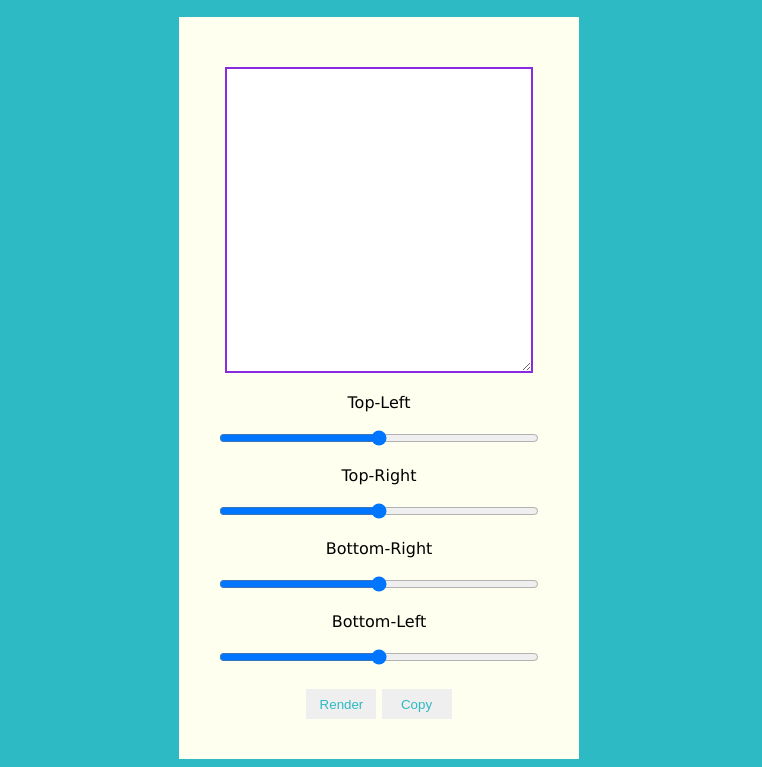
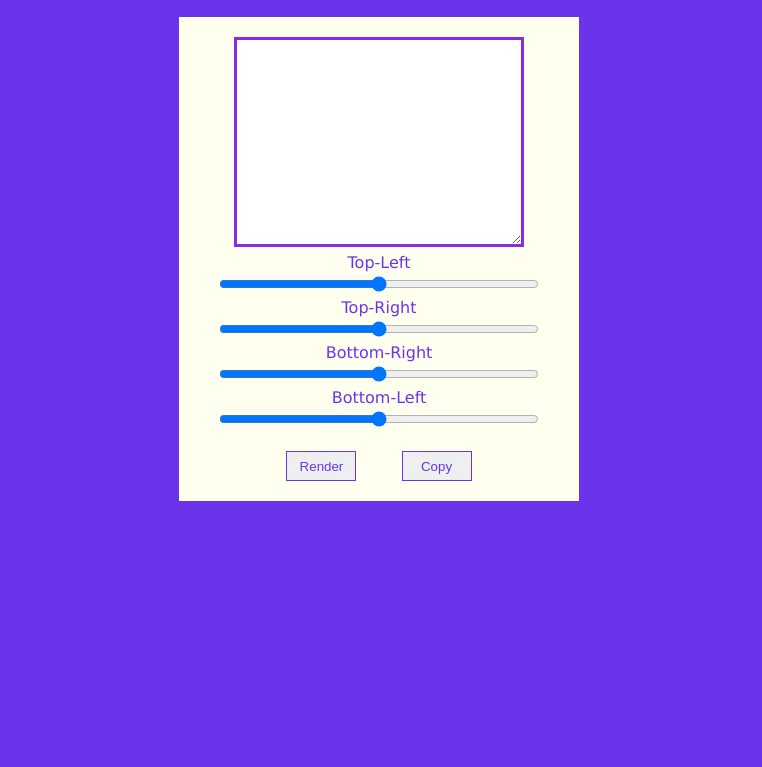
Before and after one commit to lucascprazeres/Vanilla-JS-scratches, a plain HTML site: page Border-Radius-Gen/index.html in a window 1280 px wide. Shown: the part 108-875 px from the top of the page, without its empty margins (261-1023 px from the left). After the commit the page ends 800 px from the top, so only its background shows below. Drawn offline with Linux system fonts and the light colour scheme.

Commit message:
new html/css is ready

```diff
--- a/Border-Radius-Gen/assets/css/index.css
+++ b/Border-Radius-Gen/assets/css/index.css
@@ -1,39 +1,42 @@
 body {
-    background-color: #2dbac4;
+    background-color: #6b34eb;
     font-family: 'Lucida Sans', 'Lucida Sans Regular', 'Lucida Grande', 'Lucida Sans Unicode', Geneva, Verdana, sans-serif;
 }
 
 h1 {
-    color: aqua;
+    color: ivory;
     text-align: center;
 
     font-size: 50px;
 }
 
+p {
+    margin: 2px;
+}
+
 .painel {
     height: auto;
     max-width: 400px;
-    padding: 50px 0 20px 0;
     margin-left: auto;
     margin-right: auto;
     text-align: center;
-
     background-color: ivory;
 
 }
 
 .output-box {
     height: 200px;
-    width: 300px;
-    padding-top: 100px;
+    width: 280px;
+    margin-top: 20px;
     text-align: center;
-    border: 2px solid blueviolet;
+    border: 3px solid blueviolet;
     border-radius: 0;
 }
 
 .border-control{
     width: 100%;
     text-align: center;
+    color: #6b34eb;
 
 }
 
@@ -43,10 +46,10 @@ h1 {
 
 .btn-submit, .btn-copy {
     bottom: 0;
-    margin: 20px 0;
+    margin: 20px;
     height: 30px;
     width: 70px;
 
-    border: none;
-    color: #2dbac4;
+    border: 1px solid #6b34eb;
+    color: #6b34eb;
 }
--- a/Border-Radius-Gen/index.html
+++ b/Border-Radius-Gen/index.html
@@ -17,14 +17,16 @@
             <p>Top-Left</p>
             <input type="range" id="top-left" min="-100" max="100">
             <p>Top-Right</p>
-            <input type="range" id="top-right">
+            <input type="range" id="top-right" min="-100" max="100">
             <p>Bottom-Right</p>
-            <input type="range" id="bottom-right">
+            <input type="range" id="bottom-right" min="-100" max="100">
             <p>Bottom-Left</p>
-            <input type="range" id="bottom-left">
+            <input type="range" id="bottom-left" min="-100" max="100">
+
+            <button type="submit" class="btn-submit">Render</button>
+            <button type="button" class="btn-copy">Copy</button>
         </form>
-        <button type="submit" class="btn-submit">Render</button>
-        <button type="button" class="btn-copy">Copy</button>
+
     </div>
     <div class="clipboard"></div>
 
```
